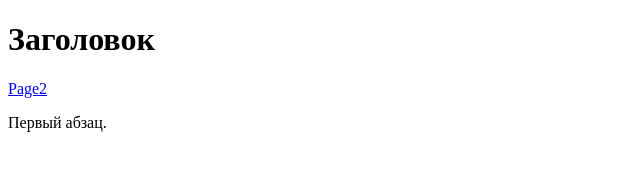
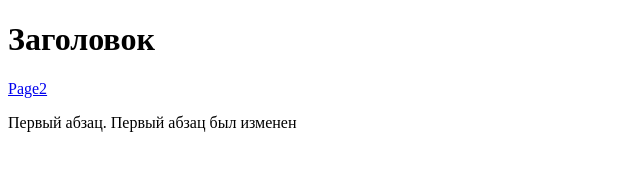
Before and after one commit to KimikoAyam/khim, a plain HTML site: page index.html in a window 1280 px wide. Shown: the whole page, without its empty margins (0-640 px from the left). Drawn offline with Linux system fonts and the light colour scheme.

Commit message:
Update index.html

```diff
--- a/index.html
+++ b/index.html
@@ -8,6 +8,6 @@
   <h1>Заголовок</h1>
   <!-- Комментарий -->
   <a href="page2.html">Page2</a>
-  <p>Первый абзац.</p>
+  <p>Первый абзац. Первый абзац был изменен</p>
  </body>
 </html>
```
